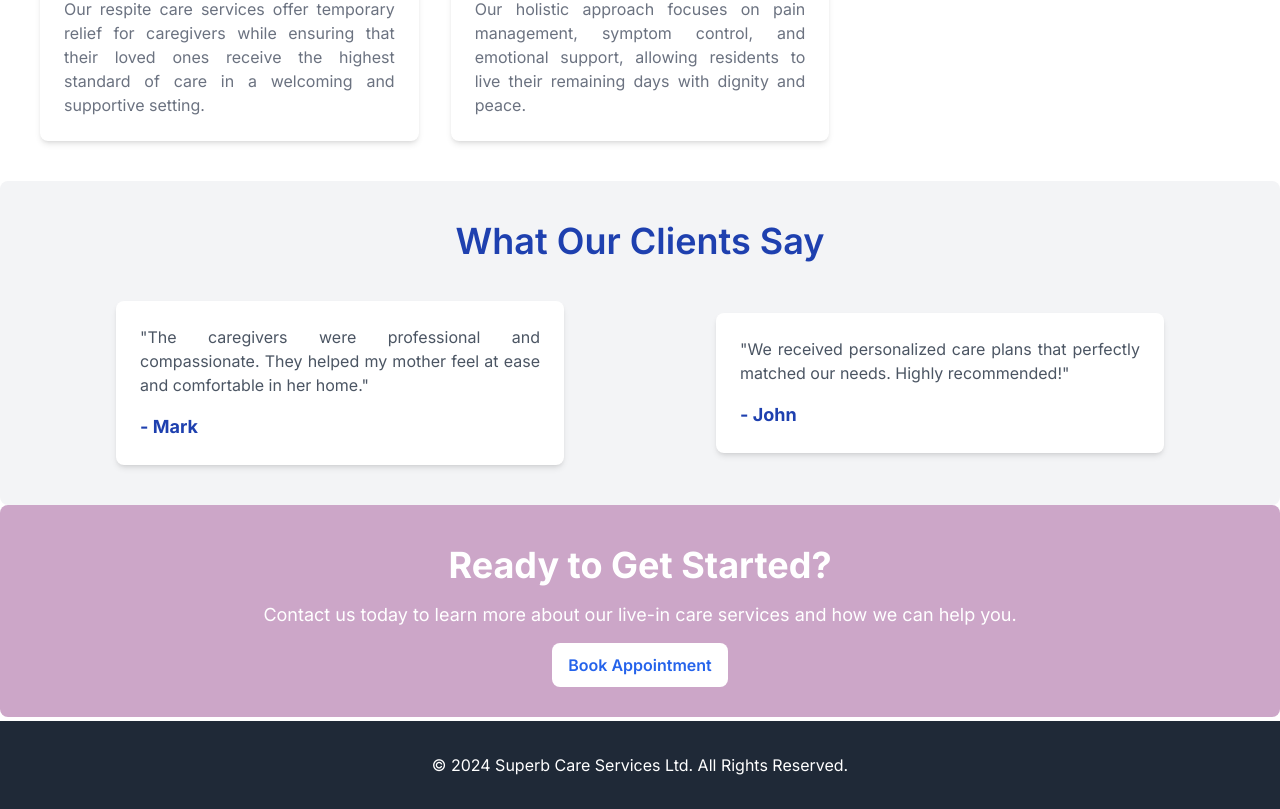
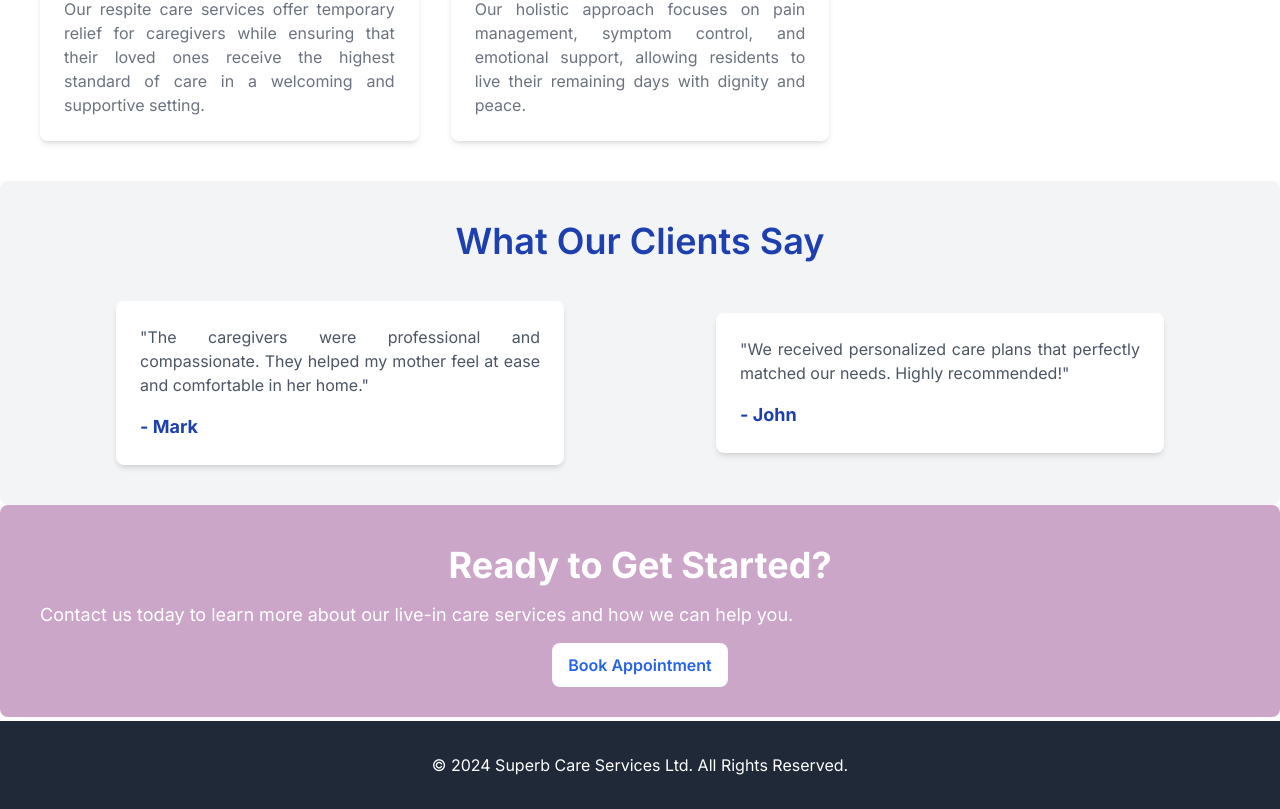
Before and after one commit to JeiKiarie/superbcare-v3, a Next.js app: page / in a window 1280 px wide. Shown: the part 6765-7574 px from the top of the page. Built offline with nearby package versions, Linux system fonts and the light colour scheme.

Commit message:
formatted text

```diff
--- a/app/page.js
+++ b/app/page.js
@@ -277,7 +277,7 @@ export default function Home() {
 					Ready to Get Started?
 				</motion.h2>
 				<motion.p
-					className="text-lg mb-6"
+					className="text-lg mb-6 text-justify"
 					initial={{ opacity: 0 }}
 					animate={{ opacity: 1 }}
 					transition={{ delay: 0.2 }}>
```
